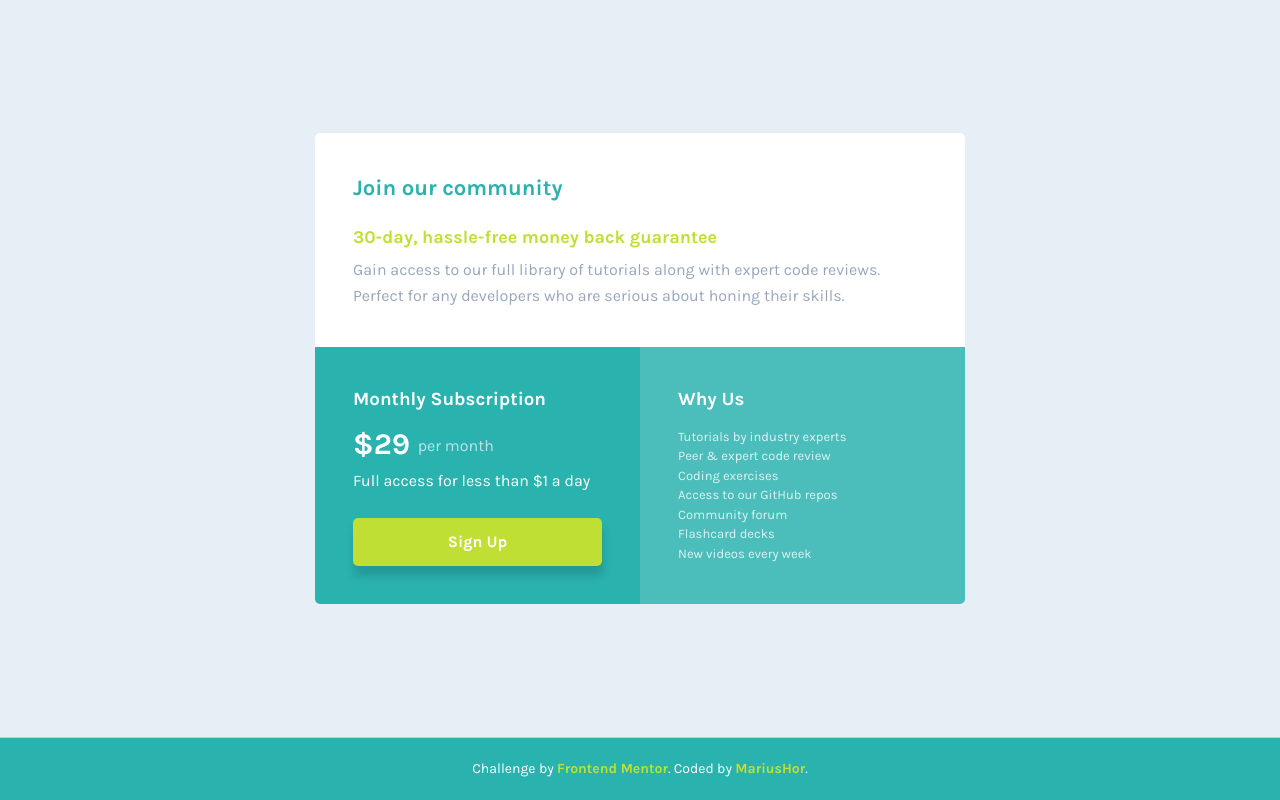
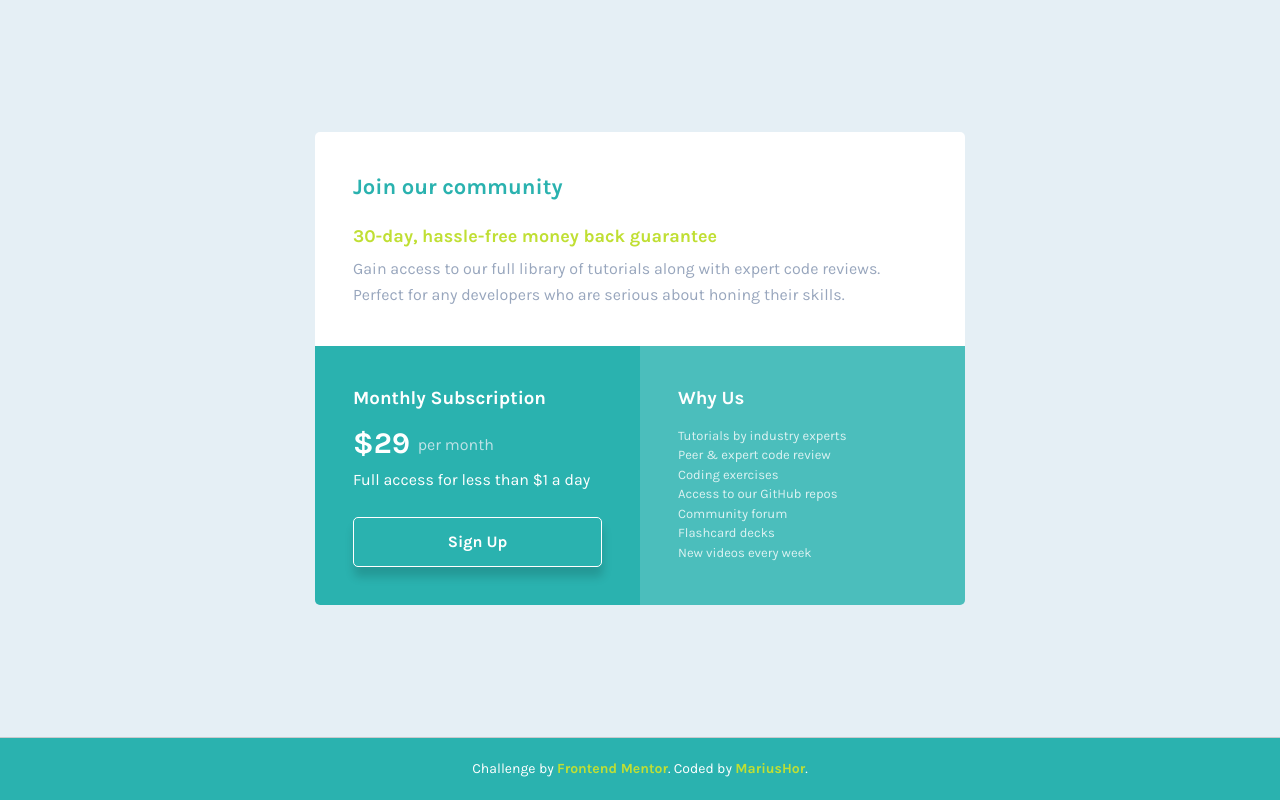
Before and after one commit to MariusHor/Single-price-grid-component, a plain HTML site: page index.html in a window 1280 px wide. In both pictures the pointer is over the link "Sign Up". Drawn offline with Linux system fonts and the light colour scheme.

Commit message:
added my custom readme file and then I added a hover state on the call to action button

```diff
--- a/css/style.css
+++ b/css/style.css
@@ -232,6 +232,7 @@ body {
     font-weight: 700;
     cursor: pointer;
     box-shadow: 1px 10px 10px rgba(0, 0, 0, 15%);
+    border: 1px solid transparent;
 }
 
 .card__bottom {
@@ -283,4 +284,11 @@ body {
         font-size: 1.6rem;
         margin-bottom: 0;
     }
+
+    .sign-up-btn:hover {
+        color: #fff;
+        border: solid #fff 1px;
+        background-color: transparent;
+        transition: 0.3s ease-in-out;
+    }
 }
```
Also changed, not shown: images/Screenshot 2022-05-02 at 00-22-18 Frontend Mentor Single Price Grid Component.png (added), 2 other files.
